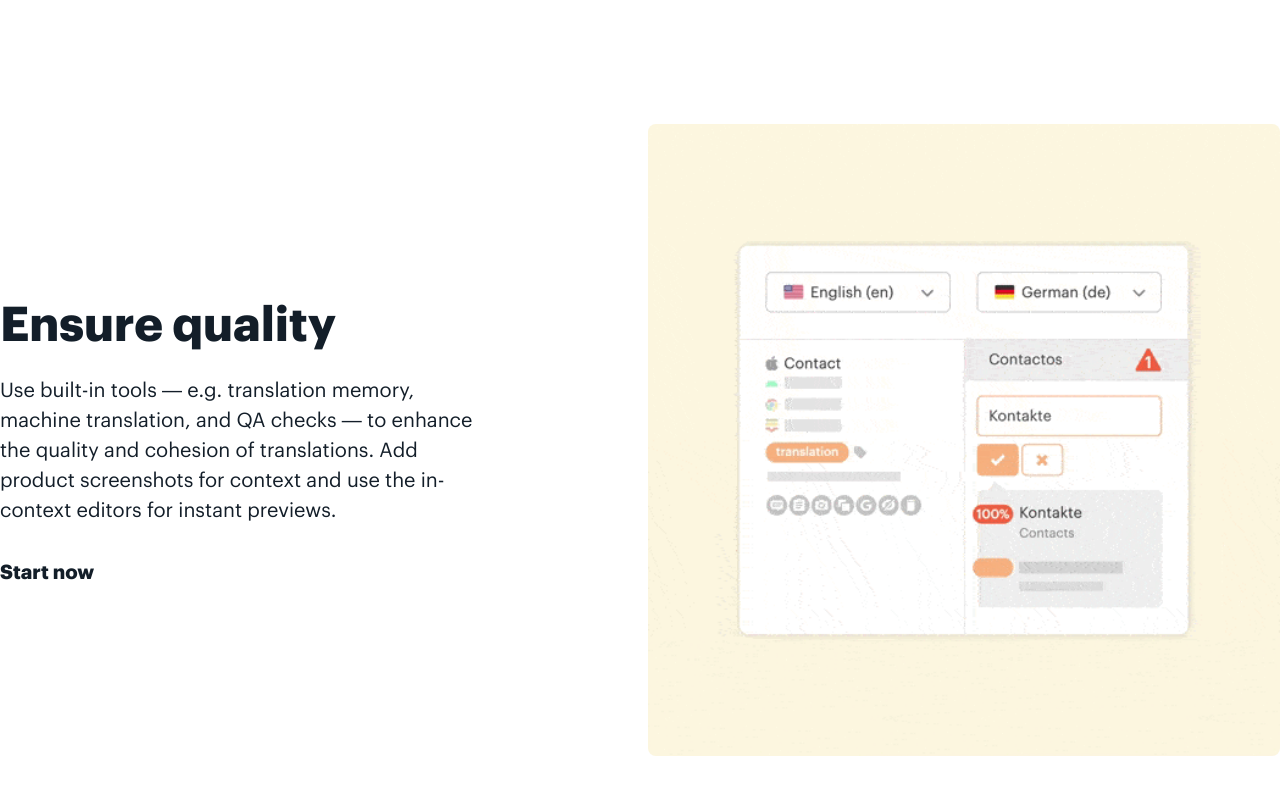
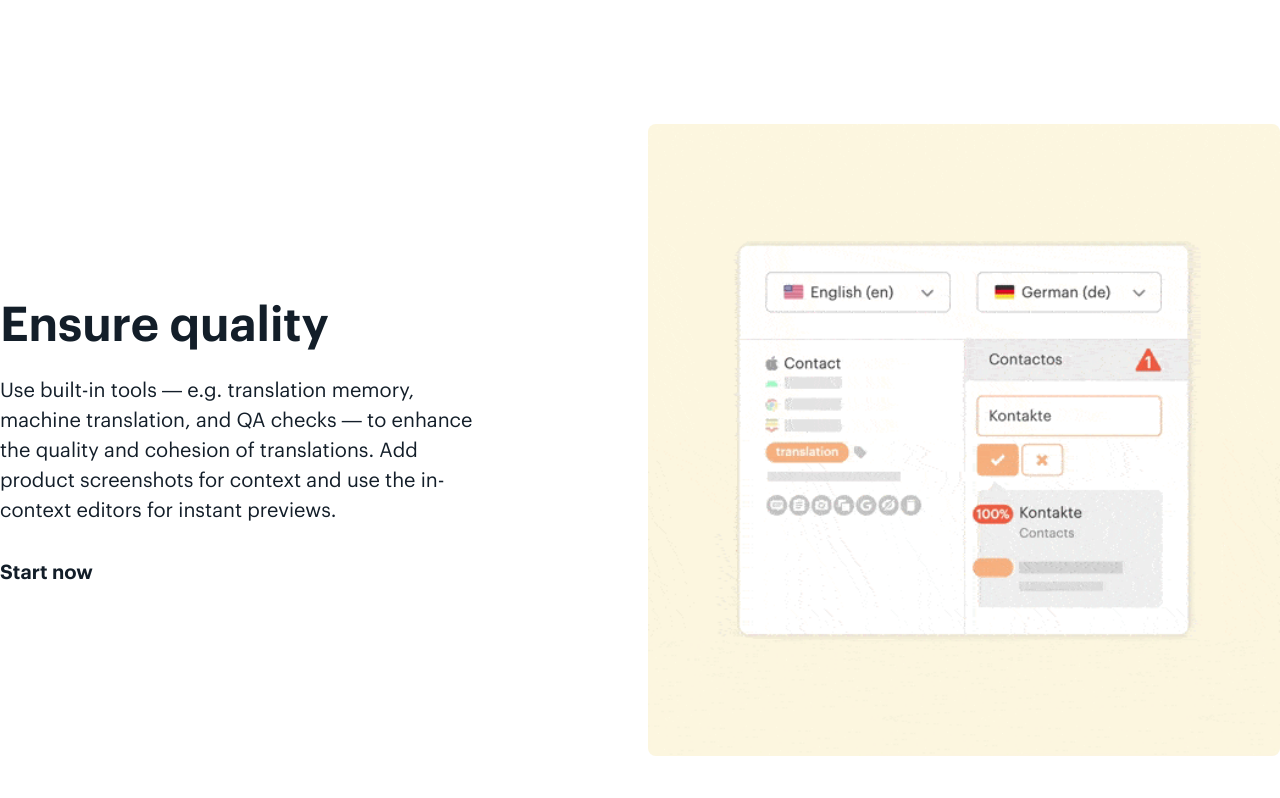
Before and after one commit to veronbstn/hw_10, a plain HTML site: page index.html in a window 1280 px wide. Shown: the part 2863-3661 px from the top of the page. Drawn offline with Linux system fonts and the light colour scheme.

Commit message:
Fixed styles

```diff
--- a/styles/fonts.css
+++ b/styles/fonts.css
@@ -47,3 +47,14 @@
     font-style: normal;
     font-display: swap;
 }
+
+
+@font-face {
+    font-family: 'Graphik';
+    src: url('../fonts/Graphik-Semibold.woff2') format('woff2'),
+    url('../fonts/Graphik-Semibold.woff') format('woff'),
+    url('../fonts/Graphik-Semibold.ttf') format('truetype');
+    font-weight: 600;
+    font-style: normal;
+    font-display: swap;
+}
```
Also changed, not shown: fonts/Graphik-Semibold.ttf (added), fonts/Graphik-Semibold.woff (added), fonts/Graphik-Semibold.woff2 (added).
